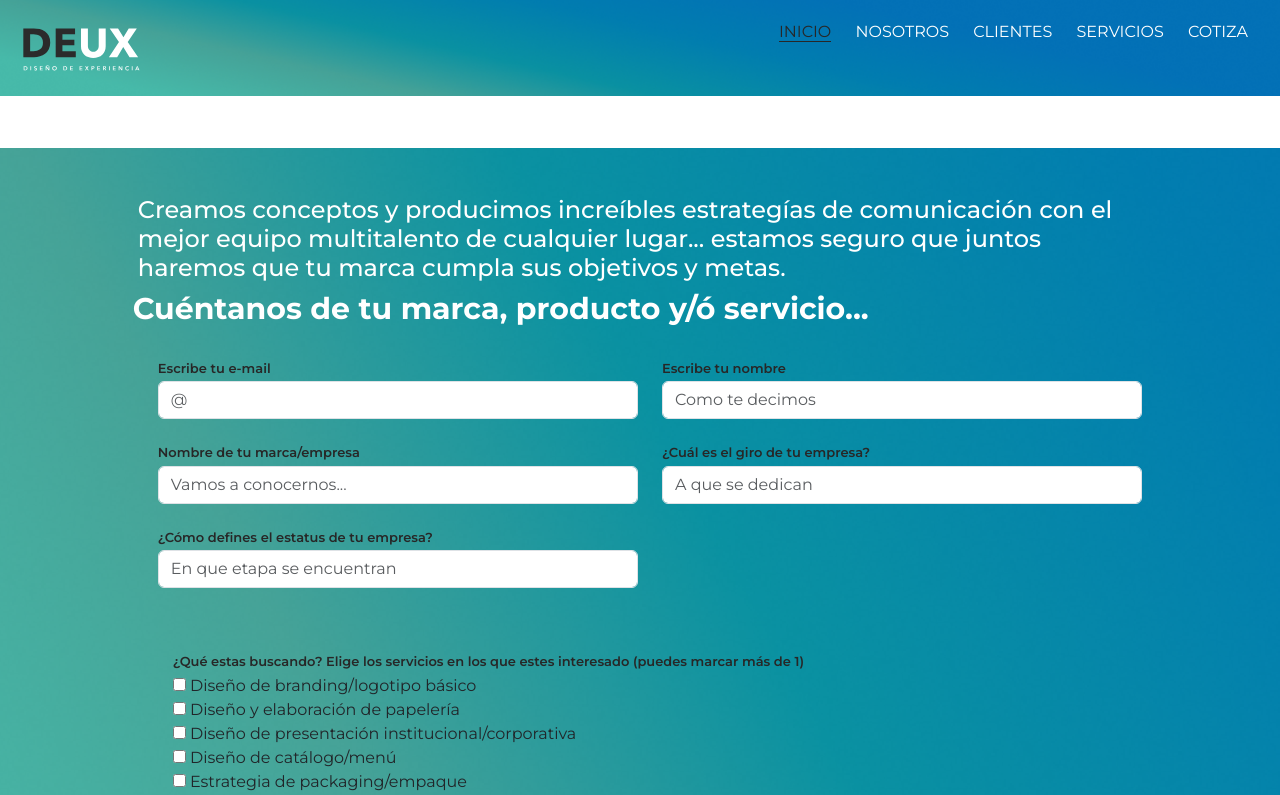
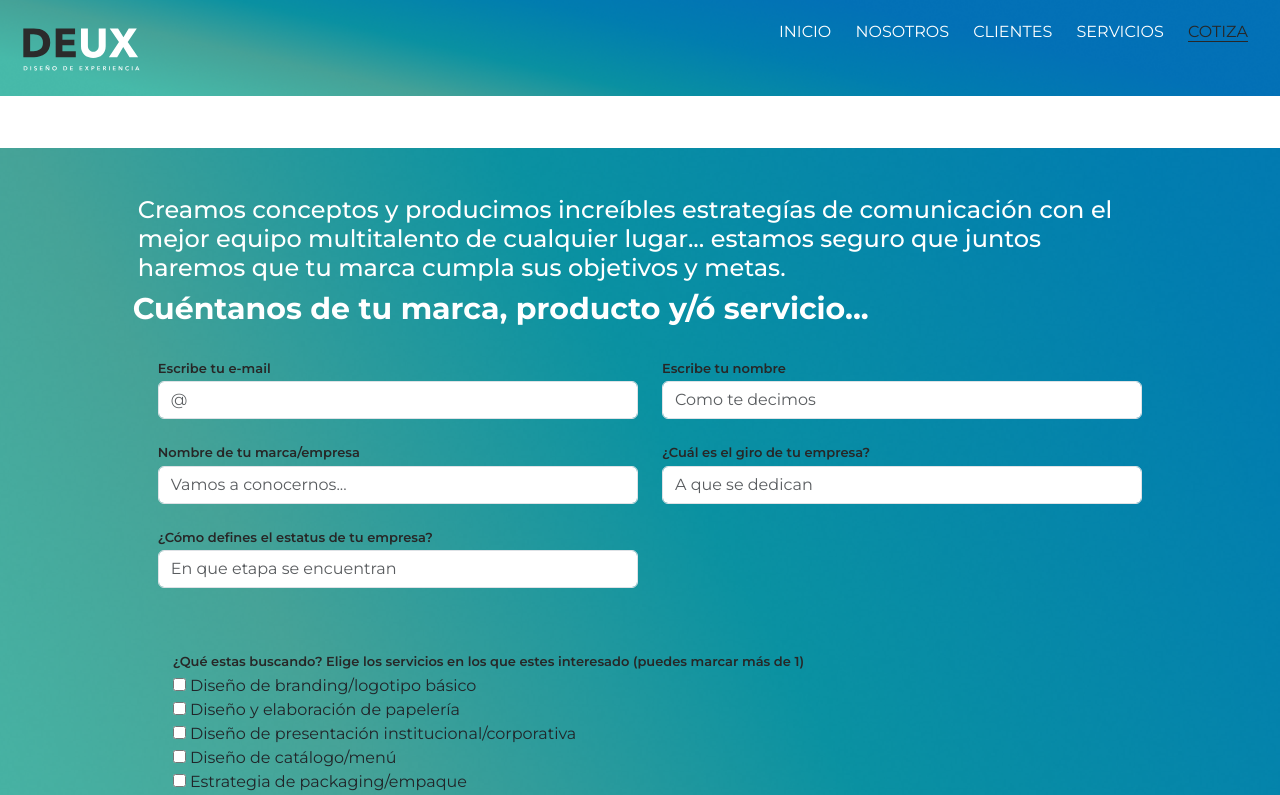
Before and after one commit to SergeantMini/DEUX5A, a plain HTML site: page cotiza.html in a window 1280 px wide. Shown: the top 795 px of the page. Drawn offline with nearby package versions, Linux system fonts and the light colour scheme; a web font is replaced by a local one.

Commit message:
Add files via upload

```diff
--- a/cotiza.html
+++ b/cotiza.html
@@ -53,11 +53,11 @@
                 <!--LINKS DE NAVEGACIÓN-->
                 <div class="col-lg-10">
                     <ul>
-                        <li class="link-active"><a href="index.html">INICIO</a></li>
+                        <li ><a href="index.html">INICIO</a></li>
                         <li><a href="nosotros.html">NOSOTROS</a></li>
                         <li><a href="clientes.html">CLIENTES</a></li>
                         <li><a href="servicios.html">SERVICIOS</a></li>
-                        <li><a href="cotiza.html">COTIZA</a></li>
+                        <li class="link-active"><a href="cotiza.html">COTIZA</a></li>
                     </ul>
                 </div>
             </div>
```
Also changed, not shown: index.html (+2 -1 lines).
